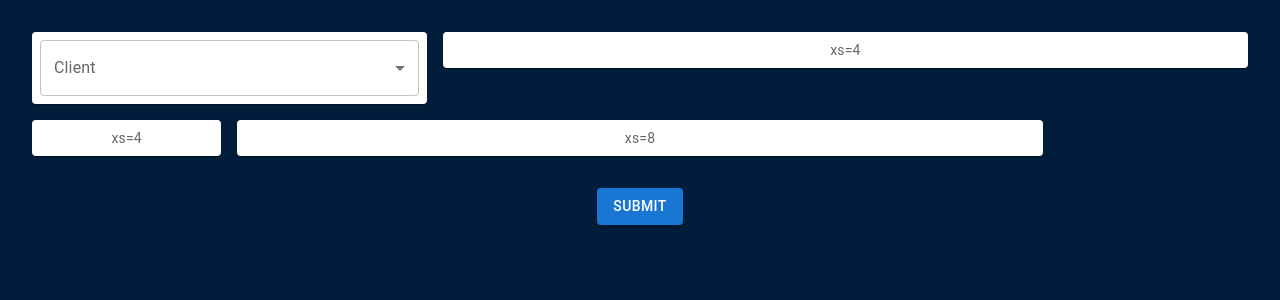
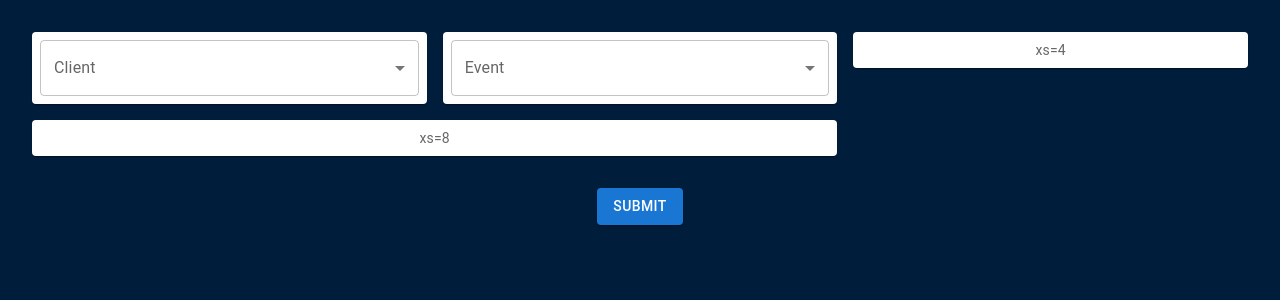
Before and after one commit to pritam001/hack4AvengersUI, a React (Create React App) app: page / in a window 1280 px wide. Shown: the top 300 px of the page. Built offline with nearby package versions, Linux system fonts and the light colour scheme.

Commit message:
Add events dropdown

```diff
--- a/package.json
+++ b/package.json
@@ -4,6 +4,7 @@
   "private": true,
   "dependencies": {
     "@emotion/react": "^11.5.0",
+    "@emotion/styled": "^11.3.0",
     "@mui/icons-material": "^5.0.4",
     "@mui/material": "^5.0.4",
     "@testing-library/jest-dom": "^5.11.4",
--- a/src/App.js
+++ b/src/App.js
@@ -18,9 +18,14 @@ const Item = styled(Paper)(({ theme }) => ({
 function App() {
 
     const [selectedClient, setSelectedClient] = React.useState('');
+    const [selectedEvent, setSelectedEvent] = React.useState('');
 
     const handleClientChange = (event) => {
         setSelectedClient(event.target.value);
+    };
+
+    const handleEventChange = (event) => {
+        setSelectedEvent(event.target.value);
     };
 
     return (
@@ -37,12 +42,12 @@ function App() {
                     <Grid item xs={4}>
                         <Item>
                             <FormControl fullWidth>
-                                <InputLabel id="demo-simple-select-label">Client</InputLabel>
+                                <InputLabel id="client-select-label">Client</InputLabel>
                                 <Select
-                                    labelId="demo-simple-select-label"
-                                    id="demo-simple-select"
+                                    labelId="client-select-label"
+                                    id="client-select"
                                     value={selectedClient}
-                                    label="Age"
+                                    label="Client"
                                     onChange={handleClientChange}
                                 >
                                     {CLIENTS.map(client => (
@@ -52,10 +57,25 @@ function App() {
                             </FormControl>
                         </Item>
                     </Grid>
-                    <Grid item xs={8}>
-                        <Item>xs=4</Item>
+                    <Grid item xs={4}>
+                        <Item>
+                            <FormControl fullWidth>
+                                <InputLabel id="event-select-label">Event</InputLabel>
+                                <Select
+                                    labelId="event-select-label"
+                                    id="event-select"
+                                    value={selectedEvent}
+                                    label="event"
+                                    onChange={handleEventChange}
+                                >
+                                    {EVENTS.map(client => (
+                                        <MenuItem value={client.code}>{client.name}</MenuItem>
+                                    ))}
+                                </Select>
+                            </FormControl>
+                        </Item>
                     </Grid>
-                    <Grid item xs={2}>
+                    <Grid item xs={4}>
                         <Item>xs=4</Item>
                     </Grid>
                     <Grid item xs={8}>
```
Also changed, not shown: 1 other file (tests, documents, lock files or other folders).
